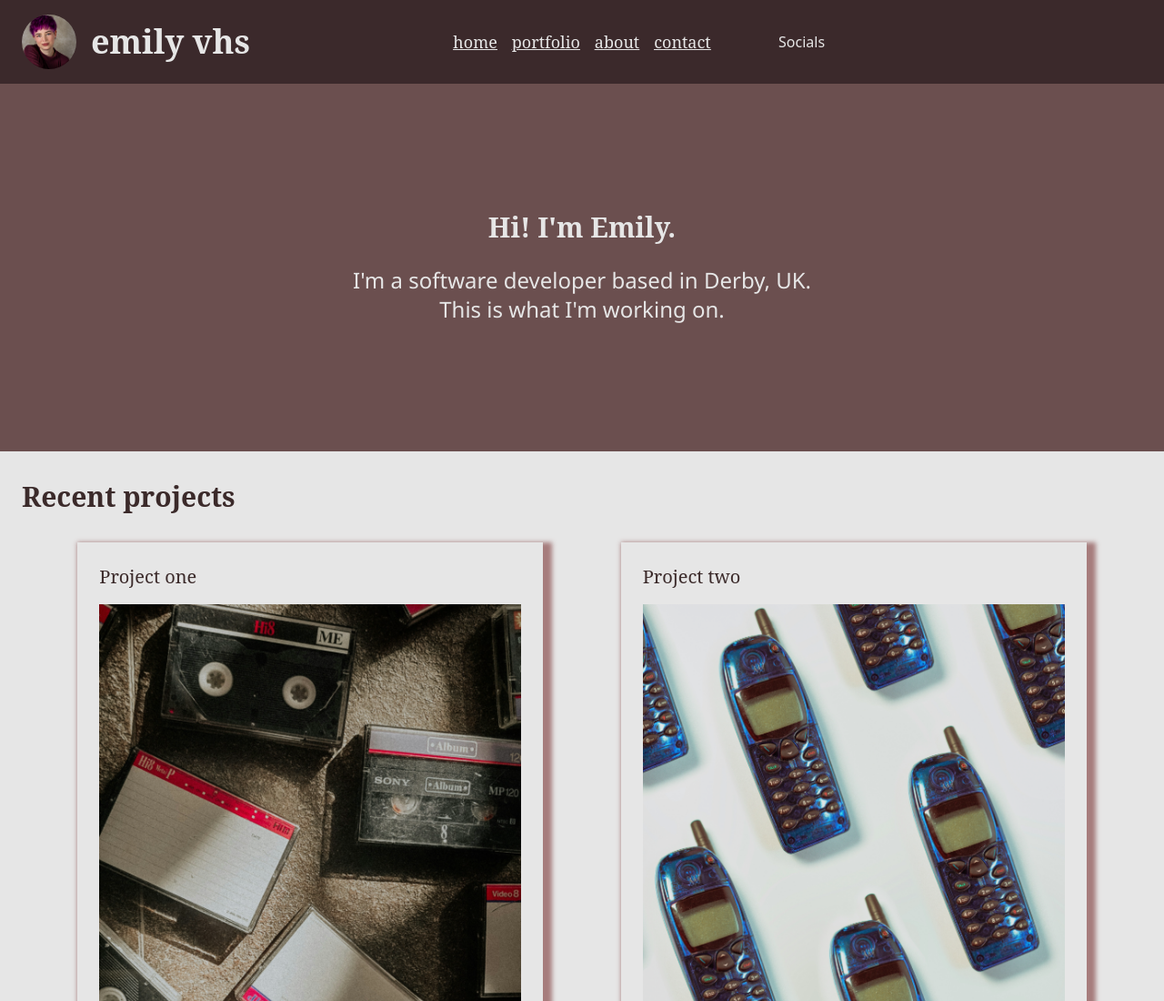
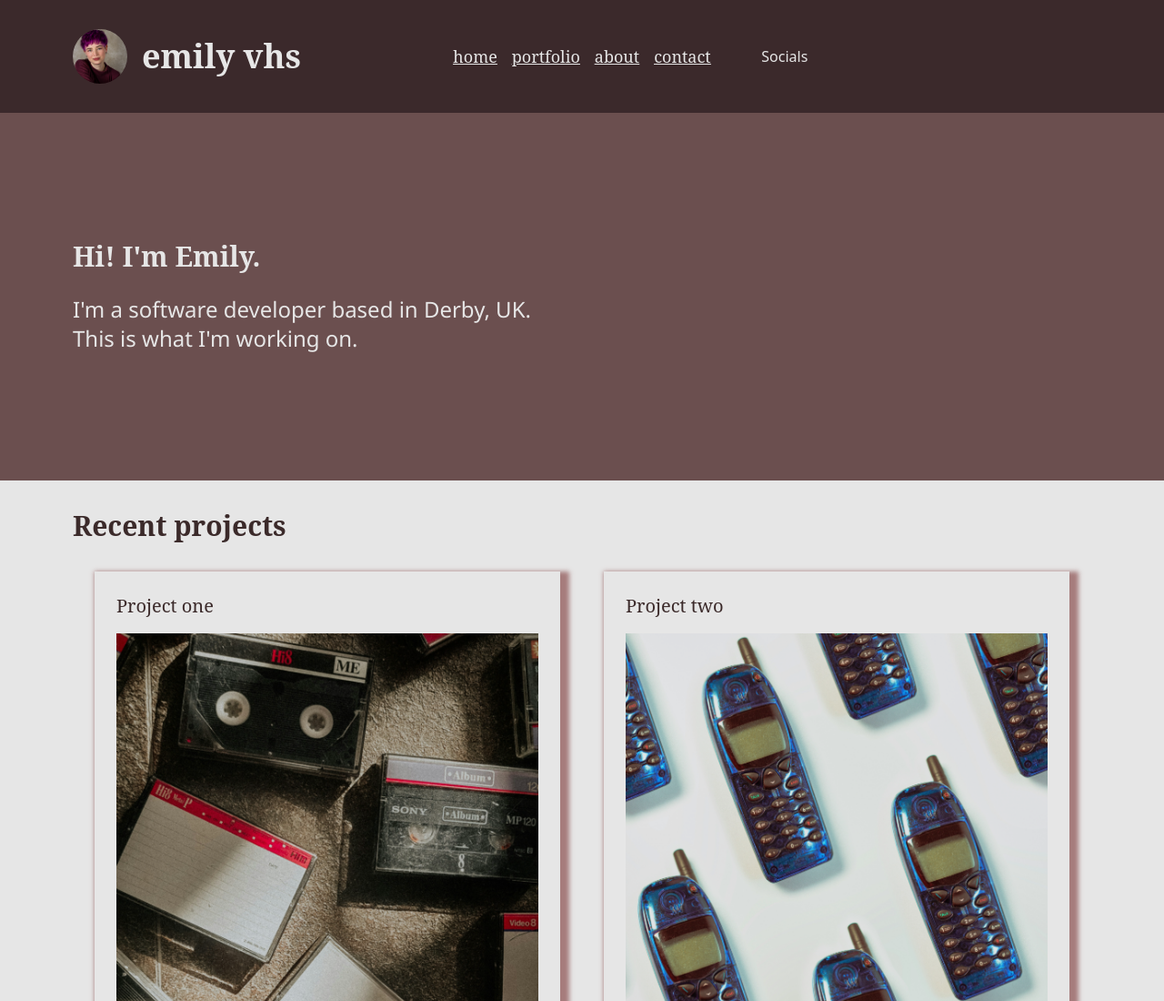
Before and after one commit to emilyvhs/portfolio-react, a React (Vite) app: page / in a window 1280 px wide. Shown: the top 1100 px of the page at 91% size. Built offline with nearby package versions, Linux system fonts and the light colour scheme; a web font is replaced by a local one.

Commit message:
Adjusted padding for responsive design

```diff
--- a/src/components/Header.jsx
+++ b/src/components/Header.jsx
@@ -7,8 +7,8 @@ export default function Header() {
     return (
         <div className="flex flex-col items-center
         bg-[#3b292b] text-[#e6e6e6]
-        p-4 gap-4
-        md:grid md:grid-cols-3 md:px-6">
+        px-4 py-8 gap-4
+        md:grid md:grid-cols-3 md:px-20">
             <div className="flex items-center gap-4">
                 <Logo />
                 <H1 text='emily vhs' />
--- a/src/pages/HomePage.jsx
+++ b/src/pages/HomePage.jsx
@@ -9,7 +9,8 @@ export default function HomePage() {
         <>
 
             <section className="text-center px-20 py-35
-            bg-[#6b4f4f] text-[#e6e6e6]">
+            bg-[#6b4f4f] text-[#e6e6e6]
+            md:px-20 md:text-left">
                 <div>
                     <H2 text="Hi! I'm Emily." />
                     <TextBoxLarge text="I'm a software developer based in Derby, UK." />
@@ -19,7 +20,8 @@ export default function HomePage() {
 
             <section className="flex flex-col
             bg-[#e6e6e6] text-[#3b2a2a]
-            px-6 py-8 gap-2">
+            px-6 py-8 gap-2
+            md:px-20">
                 <H2 text="Recent projects" />
                 <div className="md:flex md:flex-wrap md:justify-evenly md:gap-6">
                     <PortfolioSection />
```
